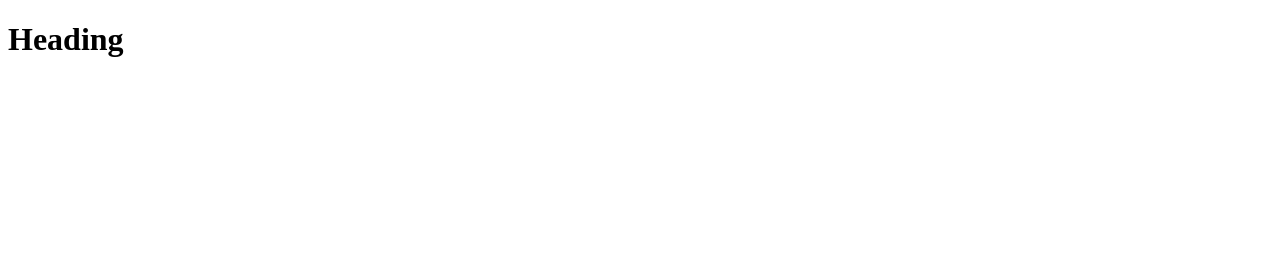
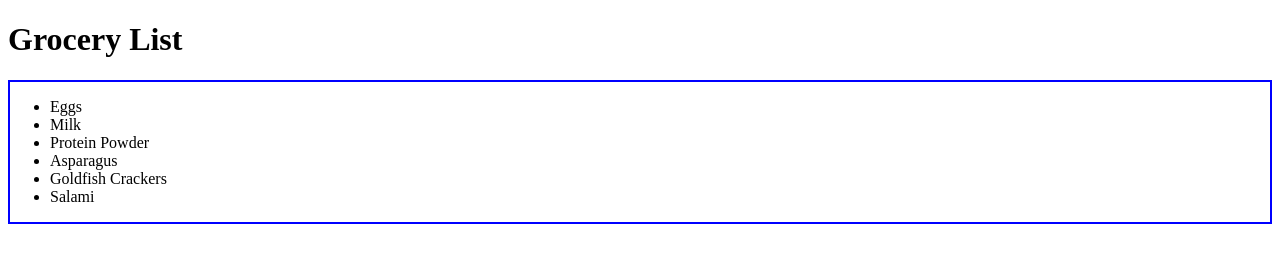
Before and after one commit to brooklando/mi449-c2, a plain HTML site: page index.html in a window 1280 px wide. Drawn offline with Linux system fonts and the light colour scheme.

Commit message:
added :has()

```diff
--- a/index.html
+++ b/index.html
@@ -8,7 +8,16 @@
     <link rel="stylesheet" href="screen.css">
   </head>
   <body>
-    <h1>Heading</h1>
-    <script src="index.js"></script>
+    <h1>Grocery List</h1>
+    <div class="container">
+      <ul>
+        <li>Eggs</li>
+        <li>Milk</li>
+        <li>Protein Powder</li>
+        <li>Asparagus</li>
+        <li>Goldfish Crackers</li>
+        <li>Salami</li>
+      </ul>
+    </div>
   </body>
 </html>
--- a/screen.css
+++ b/screen.css
@@ -1 +1,3 @@
-/* Add screen styles below */
+.container:has(ul) {
+    border: 2px solid blue;
+  }
```
